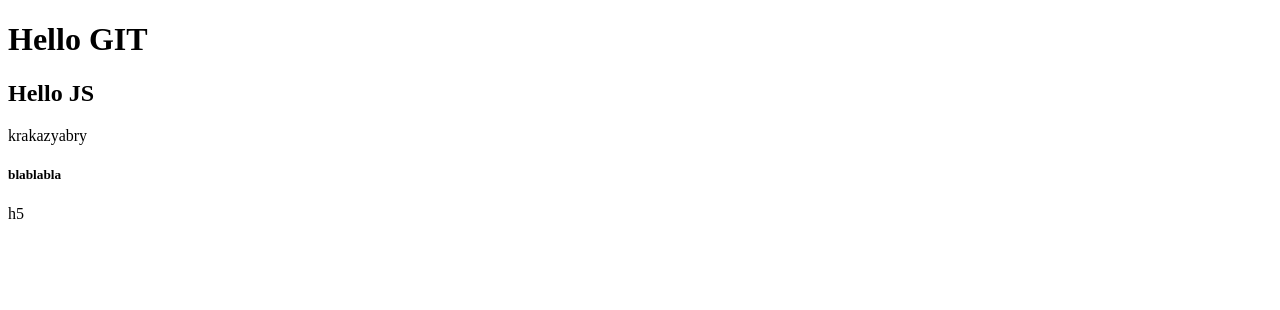
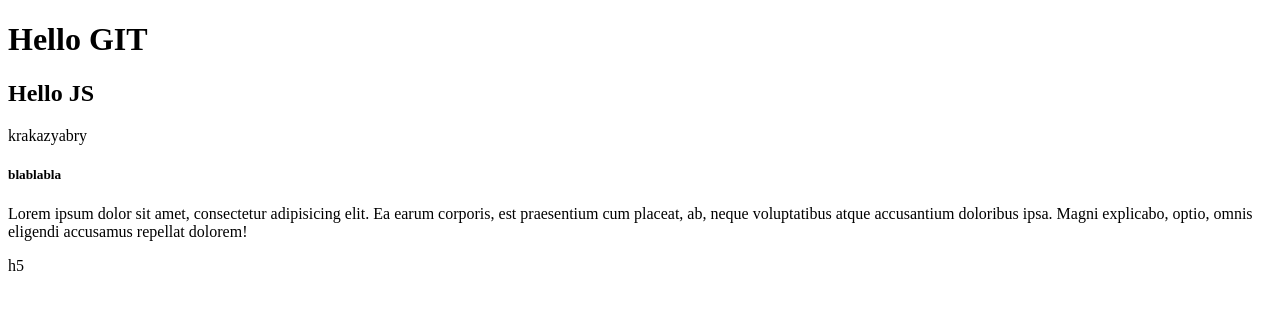
Before and after one commit to OnZen/Example1, a plain HTML site: page index.html in a window 1280 px wide. Drawn offline with Linux system fonts and the light colour scheme.

Commit message:
second commit

```diff
--- a/index.html
+++ b/index.html
@@ -9,5 +9,6 @@
 	<h2> Hello JS</h2>
 	<p>krakazyabry</p>
 								<h5>blablabla</h5>
+								<p>Lorem ipsum dolor sit amet, consectetur adipisicing elit. Ea earum corporis, est praesentium cum placeat, ab, neque voluptatibus atque accusantium doloribus ipsa. Magni explicabo, optio, omnis eligendi accusamus repellat dolorem!</p>
 </body>h5
 </html>
```
